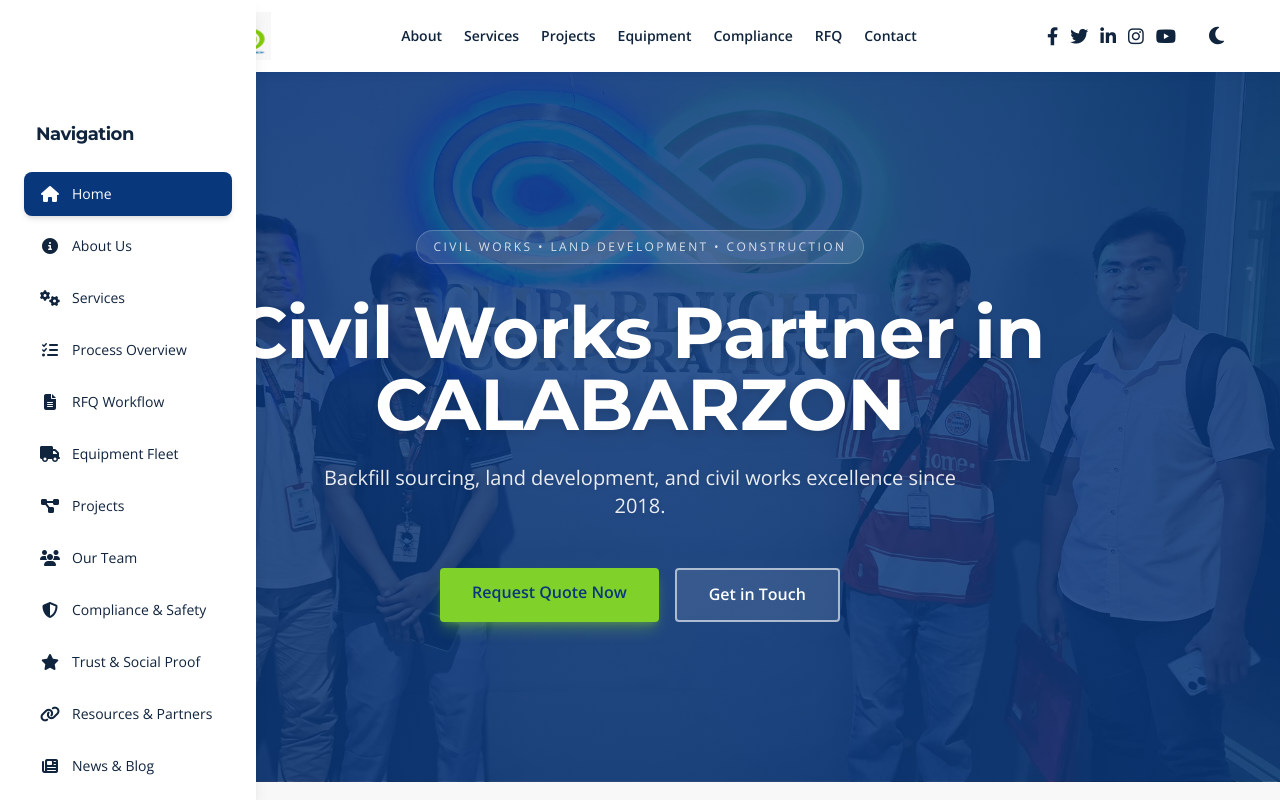
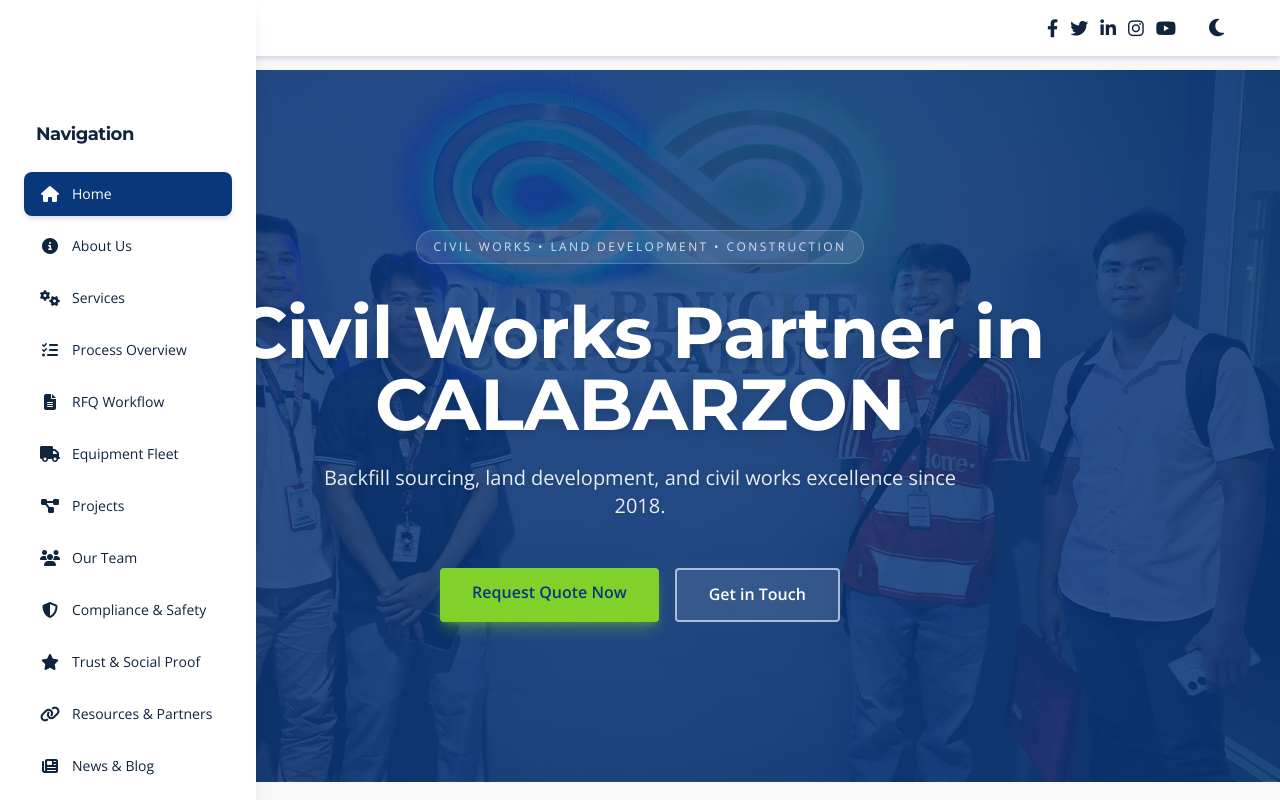
Before and after one commit to CarlAbigania/Cliberduche-Portfolio, a React (Vite) app: page / in a window 1280 px wide. Shown: the top 800 px of the page. Built offline with nearby package versions, Linux system fonts and the light colour scheme.

Commit message:
remove the navigational links in the header

```diff
--- a/src/components/Header.jsx
+++ b/src/components/Header.jsx
@@ -1,5 +1,4 @@
 import React, { useState, useEffect } from 'react';
-import logo from '/images/logo.png';
 import Sidebar from './Sidebar';
 
 const Header = () => {
@@ -33,7 +32,7 @@ const Header = () => {
       <header className="bg-white dark:bg-gray-900 shadow-md shadow-primary/10 dark:shadow-primary/5 fixed w-full top-0 z-50 transition-colors duration-300">
         {/* Main Header */}
         <div className="max-w-container mx-auto px-4 py-3 flex justify-between items-center">
-          {/* Left Section: Logo & Sidebar Toggle */}
+          {/* Left Section: Sidebar Toggle */}
           <div className="flex items-center gap-3">
             {/* Sidebar Toggle Button */}
             <button
@@ -43,28 +42,7 @@ const Header = () => {
             >
               <i className={`fas fa-${sidebarOpen ? 'times' : 'bars'}`}></i>
             </button>
-
-            {/* Logo */}
-            <div className="logo flex items-center flex-shrink-0">
-              <img src={logo} alt="Cliberduche Corporation Logo" className="h-12 w-auto hover:scale-105 transition-transform duration-300" />
-            </div>
           </div>
-
-          {/* Desktop Nav */}
-          <nav className="hidden lg:block flex-grow mx-8">
-            <ul className="flex space-x-0.5 justify-center">
-              {['About', 'Services', 'Projects', 'Equipment', 'Compliance', 'RFQ', 'Contact'].map((item) => (
-                <li key={item}>
-                  <a
-                    href={`#${item.toLowerCase().replace(/\s+&\s+|\s+/g, '-')}`}
-                    className="text-dark dark:text-gray-300 text-sm font-semibold hover:text-primary dark:hover:text-primary transition-all duration-300 px-2.5 py-2 rounded-lg hover:bg-primary/5 dark:hover:bg-gray-800"
-                  >
-                    {item}
-                  </a>
-                </li>
-              ))}
-            </ul>
-          </nav>
 
           {/* Right Section: Social Media, Dark Mode, Mobile Menu */}
           <div className="flex items-center gap-4">
@@ -131,7 +109,7 @@ const Header = () => {
 
             {/* Mobile Menu Button */}
             <button
-              className="lg:hidden text-dark dark:text-white text-2xl hover:text-primary dark:hover:text-primary transition-all duration-300 hover:scale-110"
+              className="sm:hidden text-dark dark:text-white text-2xl hover:text-primary dark:hover:text-primary transition-all duration-300 hover:scale-110"
               onClick={() => setMobileMenuOpen(!mobileMenuOpen)}
             >
               <i className={`fas ${mobileMenuOpen ? 'fa-times' : 'fa-ellipsis-v'}`}></i>
@@ -141,13 +119,13 @@ const Header = () => {
 
         {/* Mobile Menu */}
         <div
-          className={`lg:hidden fixed top-[70px] left-0 right-0 bg-white dark:bg-gray-900 shadow-lg transform transition-all duration-300 ${
+          className={`sm:hidden fixed top-[70px] left-0 right-0 bg-white dark:bg-gray-900 shadow-lg transform transition-all duration-300 ${
             mobileMenuOpen ? 'translate-y-0 opacity-100' : '-translate-y-full opacity-0 pointer-events-none'
           }`}
         >
           <div className="p-6 space-y-4 border-t border-gray-200 dark:border-gray-800">
             {/* Social Media Links (Mobile) */}
-            <div className="sm:hidden">
+            <div>
               <h4 className="text-sm font-semibold text-dark dark:text-white mb-3">Follow Us</h4>
               <div className="flex items-center gap-4">
                 <a
@@ -192,24 +170,6 @@ const Header = () => {
                 </a>
               </div>
             </div>
-
-            {/* Navigation Links */}
-            <nav>
-              <h4 className="text-sm font-semibold text-dark dark:text-white mb-3">Navigation</h4>
-              <ul className="flex flex-col space-y-2">
-                {['About', 'Services', 'Projects', 'Equipment', 'Compliance', 'RFQ', 'Contact'].map((item) => (
-                  <li key={item}>
-                    <a
-                      href={`#${item.toLowerCase().replace(/\s+&\s+|\s+/g, '-')}`}
-                      className="text-dark dark:text-gray-300 hover:text-primary dark:hover:text-primary block font-medium px-4 py-2 rounded-lg hover:bg-primary/5 dark:hover:bg-gray-800 transition-all duration-300"
-                      onClick={() => setMobileMenuOpen(false)}
-                    >
-                      {item}
-                    </a>
-                  </li>
-                ))}
-              </ul>
-            </nav>
           </div>
         </div>
       </header>
```
